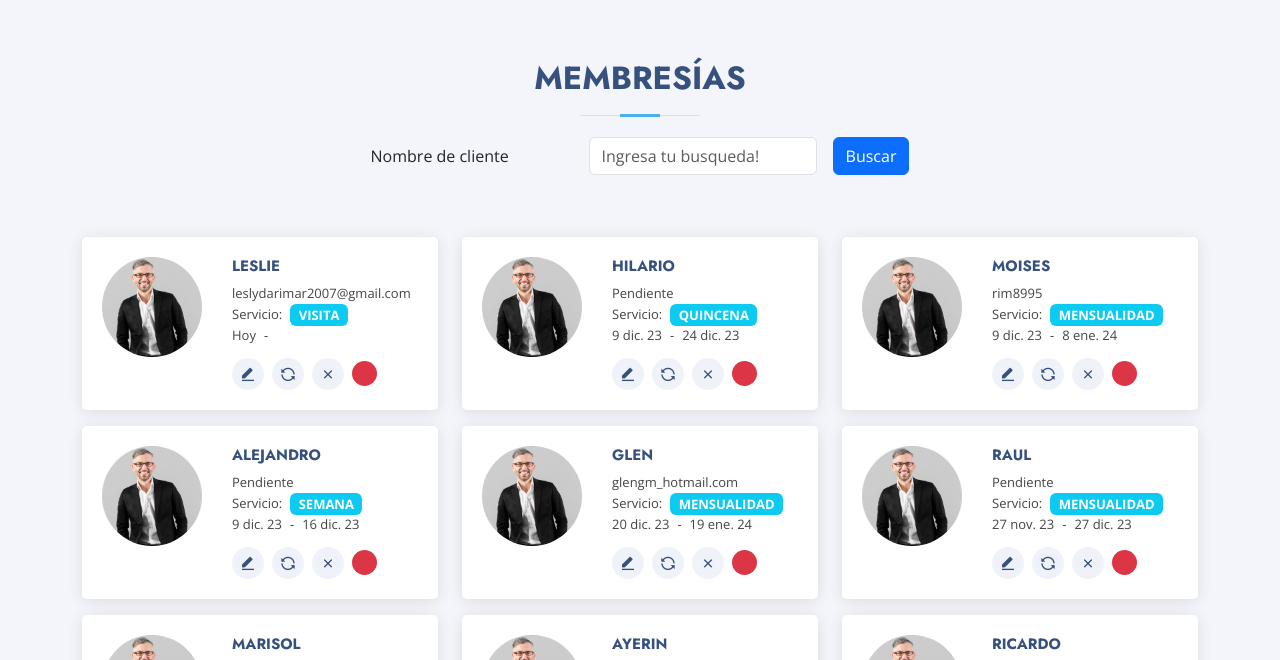
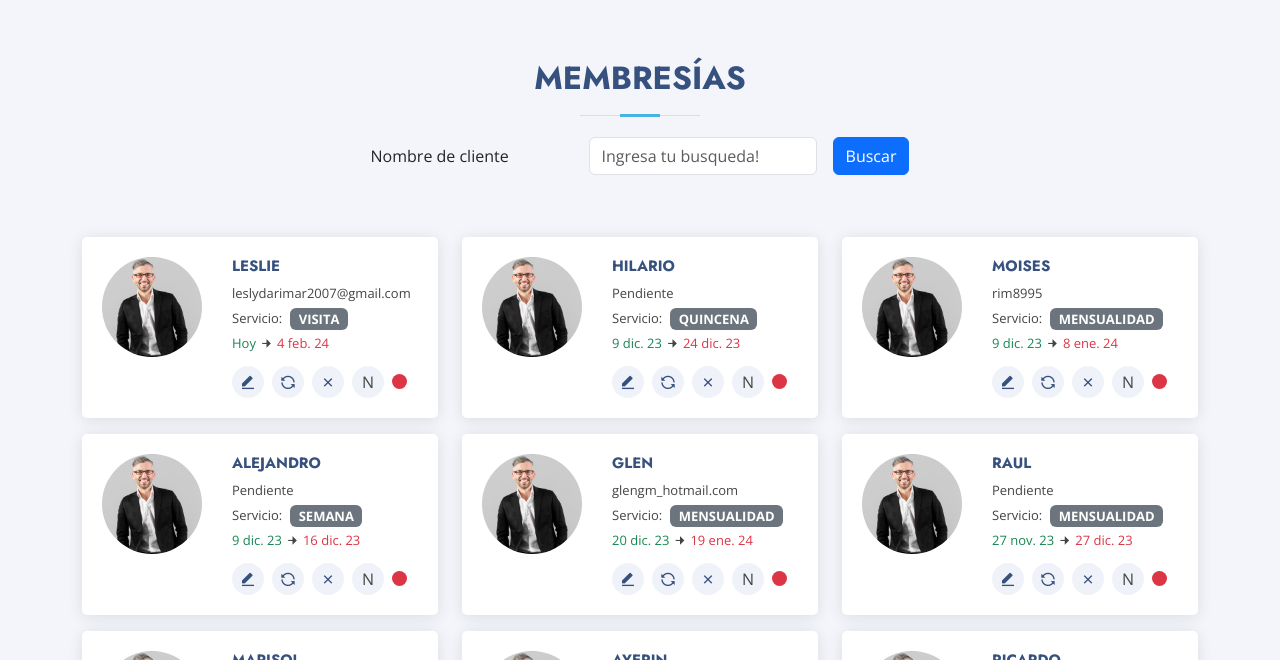
Before and after one commit to ArmandoMendez86/admingym, a PHP site: page /admin_plantilla/ in a window 1280 px wide. Shown: the part 5840-6500 px from the top of the page. Run offline with PHP 8.4, Linux system fonts and the light colour scheme; data comes from the database, SQL or seed files in the repository.

Commit message:
Se continua con las tarjetas de clientes, implementando lo de renovar servicio

```diff
--- a/app/clases/cliente.php
+++ b/app/clases/cliente.php
@@ -145,4 +145,29 @@ class Cliente extends Model
         $results = $stmt->get_result();
         return $results->fetch_all(MYSQLI_ASSOC);
     }
+
+    /*  public function buscarCliente($buscar)
+    {
+        $buscar = "%$buscar%";
+        $sql = "SELECT * FROM {$this->table} WHERE nombre LIKE ? OR ap LIKE ? OR email LIKE ?";
+        $stmt = $this->conection->prepare($sql);
+        $stmt->bind_param('sss', $buscar, $buscar, $buscar);
+        $stmt->execute();
+        $results = $stmt->get_result();
+        return $results->fetch_all(MYSQLI_ASSOC);
+    } */
+    public function buscarCliente($buscar)
+    {
+        $buscar = "%$buscar%";
+        $sql = "SELECT venta_servicio.id, producto.pro_serv AS servicio, cliente.nombre, cliente.email, venta_servicio.fecha, venta_servicio.vence, venta_servicio.couch, venta_servicio.fperso, venta_servicio.finperso, empleado.nombre AS registro FROM venta_servicio
+        INNER JOIN producto ON producto.id = venta_servicio.p_s
+        INNER JOIN cliente ON cliente.id = venta_servicio.idcliente
+        INNER JOIN empleado ON empleado.id = venta_servicio.idempleado
+        WHERE cliente.nombre LIKE ?;";
+        $stmt = $this->conection->prepare($sql);
+        $stmt->bind_param('s', $buscar);
+        $stmt->execute();
+        $results = $stmt->get_result();
+        return $results->fetch_all(MYSQLI_ASSOC);
+    }
 }
--- a/app/clases/model.php
+++ b/app/clases/model.php
@@ -158,14 +158,5 @@ class Model
         return $results->fetch_assoc()['total'];
     }
 
-    public function buscarCliente($buscar)
-    {
-        $buscar = "%$buscar%";
-        $sql = "SELECT * FROM {$this->table} WHERE nombre LIKE ? OR ap LIKE ? OR email LIKE ?";
-        $stmt = $this->conection->prepare($sql);
-        $stmt->bind_param('sss', $buscar, $buscar, $buscar);
-        $stmt->execute();
-        $results = $stmt->get_result();
-        return $results->fetch_all(MYSQLI_ASSOC);
-    }
+
 }
--- a/assets/css/style.css
+++ b/assets/css/style.css
@@ -1177,8 +1177,8 @@ section {
 }
 
 .team .member .social a:last-child {
-  width: 25px;
-  height: 25px;
+  width: 15px;
+  height: 15px;
 }
 
 .team .member .social a i {
--- a/assets/js/main.js
+++ b/assets/js/main.js
@@ -281,15 +281,21 @@
         let template = ``;
         clientes.forEach((element) => {
           let inicia = element.servicio == 'VISITA' ? 'Hoy' : moment(element.fecha).format('D MMM YY');
-          let termina = element.servicio == 'VISITA' ? '' : moment(element.vence).format('D MMM YY');
+          let termina = element.servicio == 'VISITA' ? moment(element.vence).format('D MMM YY') : moment(element.vence).format('D MMM YY');
           let email = element.email != '' ? element.email : 'Pendiente';
           let status = '';
+          let coach = element.couch != '' ? element.couch.substring(0, 2).toUpperCase() : 'N';
+          let validarServicio = '';
+
           if (moment().isSame(moment(element.vence), 'day')) {
-            status = 'warning'; // Due date is today
+            status = 'warning';
+            validarServicio = 'Termina hoy';
           } else if (moment().isBefore(moment(element.vence))) {
-            status = 'success'; // Due date is in the future
+            status = 'success';
+            validarServicio = 'Servicio activo';
           } else {
-            status = 'danger'; // Due date has passed
+            status = 'danger';
+            validarServicio = 'Servicio concluido';
           }
 
           template += `
@@ -299,20 +305,21 @@
             <div class="member-info">
               <h4>${element.nombre}</h4>
               <label>${email}</label>
-              <div class="d-flex align-items-center gap-2">
+              <div class="d-flex align-items-center gap-2 mt-1">
                 <label>Servicio:</label>
-                <label class="badge text-bg-info text-white">${element.servicio}</label>
+                <label class="badge text-bg-secondary text-white">${element.servicio}</label>
               </div>
-              <div class="d-flex justify-content-start gap-2">
-                <label>${inicia} </label>
-                <label>-</label>
-                <label>${termina} </label>
+              <div class="d-flex justify-content-start gap-1 mt-1">
+                <label class="text-success inicia">${inicia} </label>
+                <label><i class="ri-arrow-right-fill"></i></label>
+                <label class="text-danger termina"> ${termina} </label>
               </div>
               <div class="social">
                 <a data-bs-toggle="tooltip" data-bs-title="Editar"><i class="ri-edit-fill btnEdit" data-info='${JSON.stringify(element)}'></i></a>
-                <a data-bs-toggle="tooltip" data-bs-title="Renovar servicio"><i class="ri-loop-left-fill"></i></a>
+                <a data-bs-toggle="tooltip" data-bs-title="Renovar servicio"><i class="ri-loop-left-fill btnRenovar"></i></a>
                 <a data-bs-toggle="tooltip" data-bs-title="Eliminar usuario"><i class="ri-close-fill"></i></a>
-                <a data-bs-toggle="tooltip" data-bs-title="Estatus" class="bg-${status}"></a>
+                <a data-bs-toggle="tooltip" data-bs-title="Instructor ${element.couch}">${coach}</i></a>
+                <a data-bs-toggle="tooltip" data-bs-title="${validarServicio}" class="bg-${status}"></a>
               </div>
 
             </div>
@@ -405,20 +412,40 @@
   function filtrarClientes(clientes) {
     let template = ``;
     clientes.forEach((element) => {
+      let inicia = element.servicio == 'VISITA' ? '' : moment(element.fecha).format('D MMM YY');
+      let termina = element.servicio == 'VISITA' ? moment(element.vence).format('D MMM YY') : moment(element.vence).format('D MMM YY');
+      let email = element.email != '' ? element.email : 'Pendiente';
+      let status = '';
+      if (moment().isSame(moment(element.vence), 'day')) {
+        status = 'warning'; // Due date is today
+      } else if (moment().isBefore(moment(element.vence))) {
+        status = 'success'; // Due date is in the future
+      } else {
+        status = 'danger'; // Due date has passed
+      }
       template += `
         <div class="col-lg-4 mt-3" data-aos="zoom-in" data-aos-delay="100">
           <div class="member d-flex align-items-start">
             <div class="pic"><img src="assets/img/team/team-1.jpg" class="img-fluid" alt=""></div>
             <div class="member-info">
-              <h4>${element.nombre} ${element.ap}</h4>
-              <span>${element.email}</span>
-              <p>Explicabo voluptatem mollitia et repellat qui dolorum quasi</p>
+              <h4>${element.nombre}</h4>
+              <label>${email}</label>
+              <div class="d-flex align-items-center gap-2">
+                <label>Servicio:</label>
+                <label class="badge text-bg-info text-white">${element.servicio}</label>
+              </div>
+              <div class="d-flex justify-content-start gap-2">
+                <label>${inicia} </label>
+                <label>-</label>
+                <label>${termina} </label>
+              </div>
               <div class="social">
-                <a href=""><i class="ri-twitter-fill"></i></a>
-                <a href=""><i class="ri-facebook-fill"></i></a>
-                <a href=""><i class="ri-instagram-fill"></i></a>
-                <a href=""> <i class="ri-linkedin-box-fill"></i> </a>
+                <a data-bs-toggle="tooltip" data-bs-title="Editar"><i class="ri-edit-fill btnEdit" data-info='${JSON.stringify(element)}'></i></a>
+                <a data-bs-toggle="tooltip" data-bs-title="Renovar servicio"><i class="ri-loop-left-fill"></i></a>
+                <a data-bs-toggle="tooltip" data-bs-title="Eliminar usuario"><i class="ri-close-fill"></i></a>
+                <a data-bs-toggle="tooltip" data-bs-title="Estatus" class="bg-${status}"></a>
               </div>
+
             </div>
           </div>
         </div>`;
@@ -683,6 +710,17 @@
     console.log(memberDataString);
   });
 
+  $(document).on('click', '.btnRenovar', function (e) {
+    e.preventDefault();
+
+    let fechaActual = moment().format('D MMM YY');
+
+    // Accede al elemento de fecha asociado al botón clicado y actualiza su contenido con la nueva fecha
+    let elementoFecha = $(this).closest(".member-info").find(".inicia");
+    console.log(elementoFecha.text())
+    //elementoFecha.text(nuevaFechaInicio);
+  });
+
 
 
 
```
